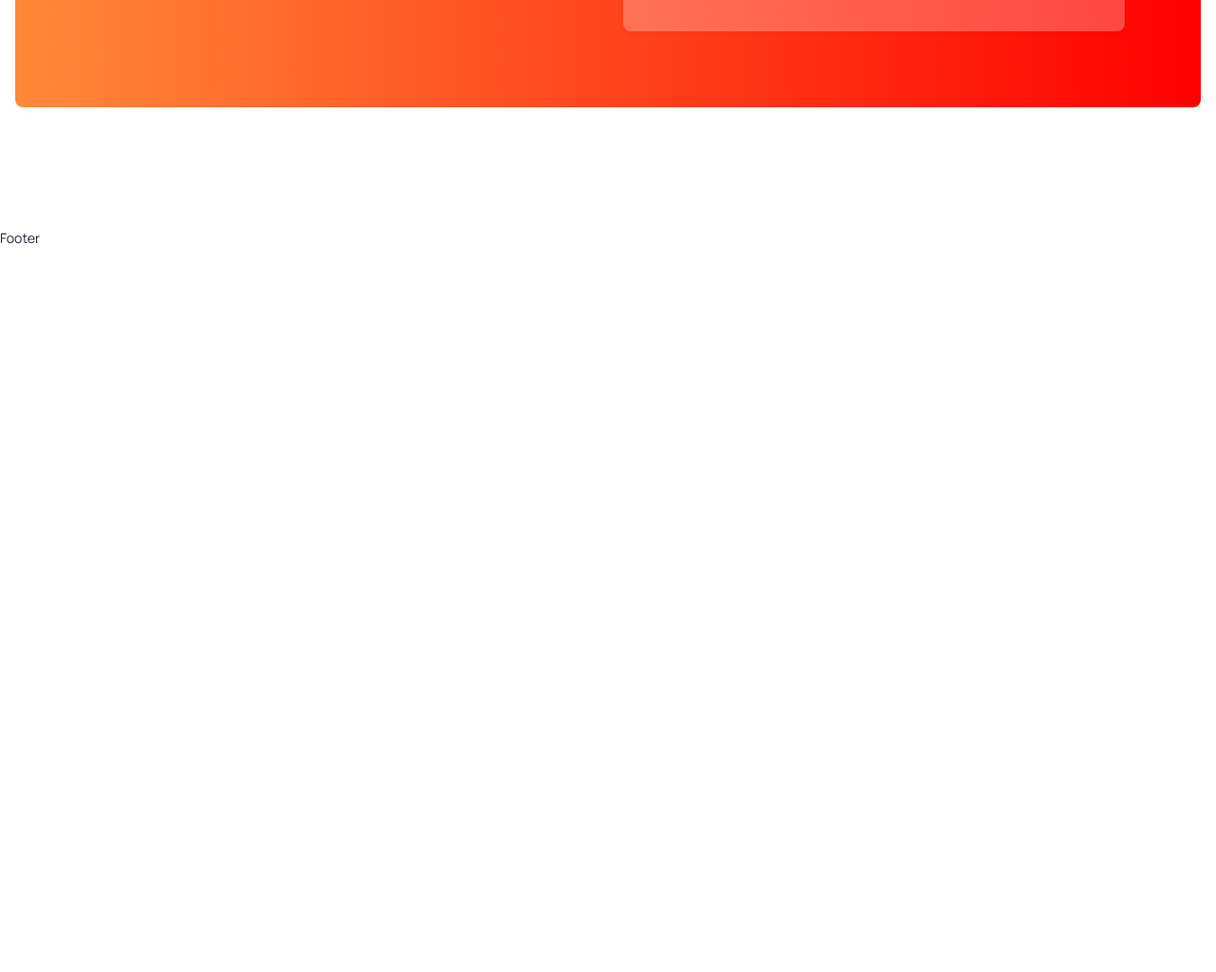
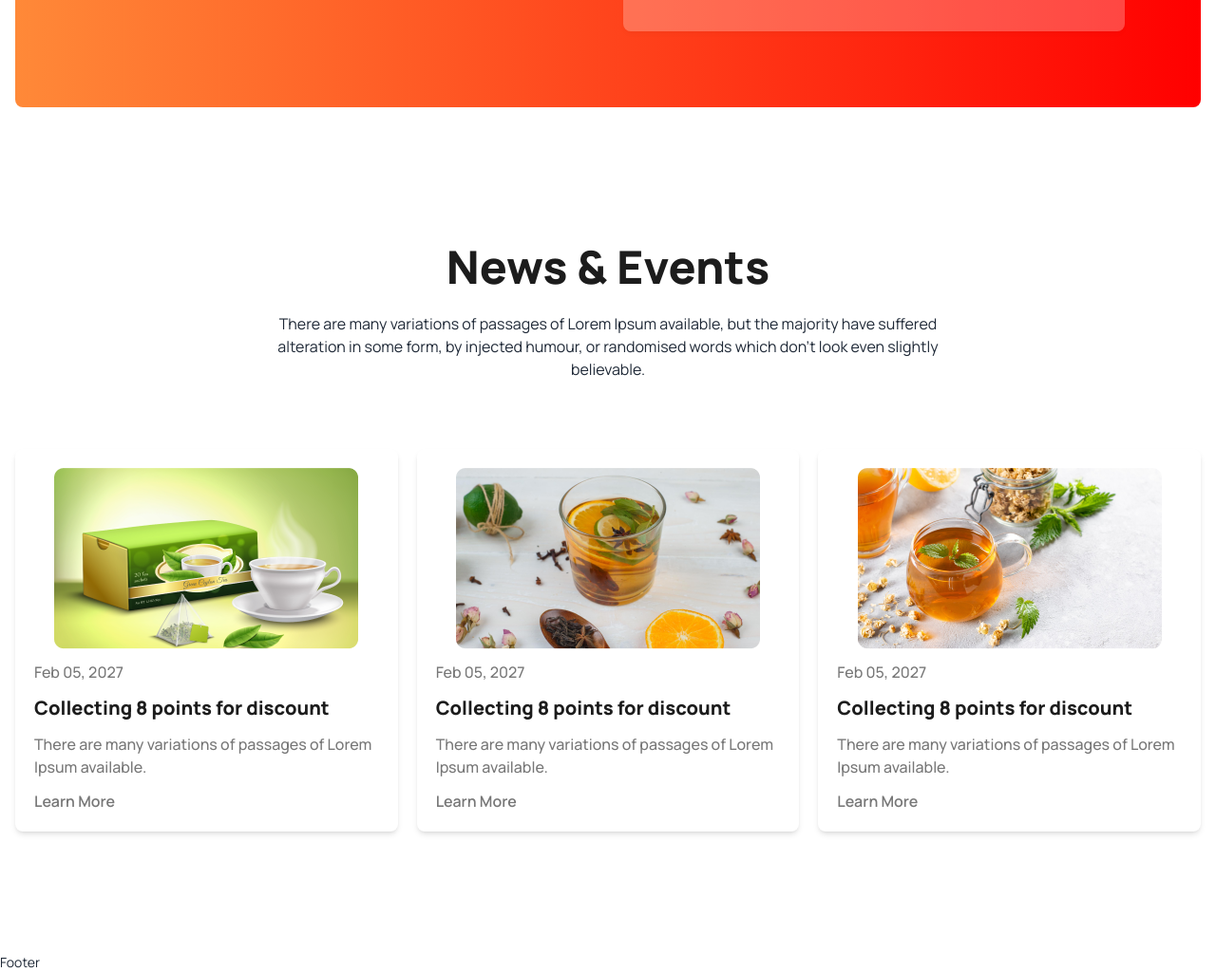
Before and after one commit to developerssaddam/Tea-house-project, a plain HTML site: page index.html in a window 1280 px wide. Shown: the part 2472-3496 px from the top of the page at 95% size. Before the commit the page ends 2733 px from the top, so only its background shows below. Drawn offline with nearby package versions, Linux system fonts and the light colour scheme.

Commit message:
Added new section with responsive

```diff
--- a/index.html
+++ b/index.html
@@ -315,6 +315,79 @@
           </div>
         </div>
       </section>
+
+      <!-- Featured-Section -->
+      <section class="featured mb-14 md:mb-20 lg:mb-28">
+        <!-- Featured Title-Section -->
+        <div class="max-w-screen-md text-center mx-auto mb-10 p-4">
+          <h2
+            class="text-hColor text-2xl md:text-3xl lg:text-5xl font-extrabold mb-6"
+          >
+            News & Events
+          </h2>
+          <p class="pColor">
+            There are many variations of passages of Lorem Ipsum available, but
+            the majority have suffered alteration in some form, by injected
+            humour, or randomised words which don't look even slightly
+            believable.
+          </p>
+        </div>
+
+        <!-- Featured-item-container -->
+        <div
+          class="featured_container grid gap-5 grid-cols-1 md:grid-cols-3 p-4"
+        >
+          <!-- item-1 -->
+          <div
+            class="featured_item space-y-3 bg-white shadow-md p-5 rounded-lg"
+          >
+            <div class="flex justify-center">
+              <img src="images/news-1.png" alt="" />
+            </div>
+            <p class="text-pColor font-medium">Feb 05, 2027</p>
+            <h2 class="font-extrabold text-hColor text-xl">
+              Collecting 8 points for discount
+            </h2>
+            <p class="text-pColor font-medium">
+              There are many variations of passages of Lorem Ipsum available.
+            </p>
+            <p class="text-pColor font-semibold">Learn More</p>
+          </div>
+
+          <!-- item-2 -->
+          <div
+            class="featured_item space-y-3 bg-white shadow-md p-5 rounded-lg"
+          >
+            <div class="flex justify-center">
+              <img src="images/news-2.png" alt="" />
+            </div>
+            <p class="text-pColor font-medium">Feb 05, 2027</p>
+            <h2 class="font-extrabold text-hColor text-xl">
+              Collecting 8 points for discount
+            </h2>
+            <p class="text-pColor font-medium">
+              There are many variations of passages of Lorem Ipsum available.
+            </p>
+            <p class="text-pColor font-semibold">Learn More</p>
+          </div>
+          <!-- item-3 -->
+          <div
+            class="featured_item space-y-3 bg-white shadow-md p-5 rounded-lg"
+          >
+            <div class="flex justify-center">
+              <img src="images/news-3.png" alt="" />
+            </div>
+            <p class="text-pColor font-medium">Feb 05, 2027</p>
+            <h2 class="font-extrabold text-hColor text-xl">
+              Collecting 8 points for discount
+            </h2>
+            <p class="text-pColor font-medium">
+              There are many variations of passages of Lorem Ipsum available.
+            </p>
+            <p class="text-pColor font-semibold">Learn More</p>
+          </div>
+        </div>
+      </section>
     </main>
     <footer class="footer">Footer</footer>
   </body>
```
